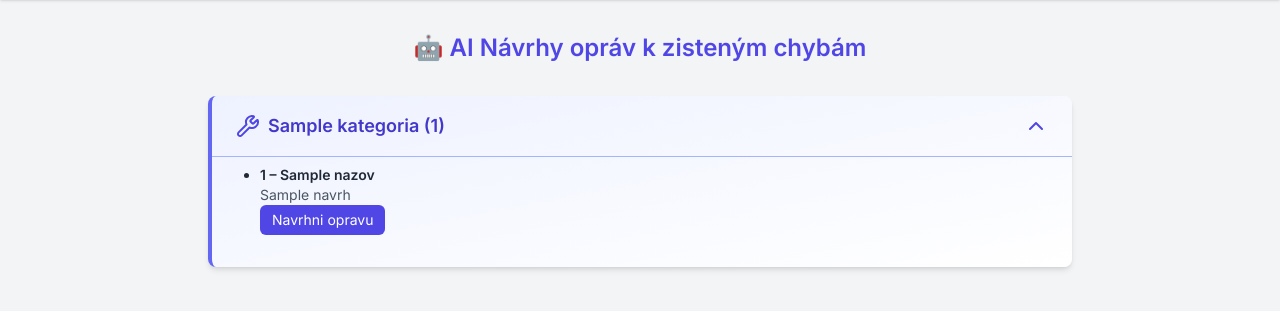
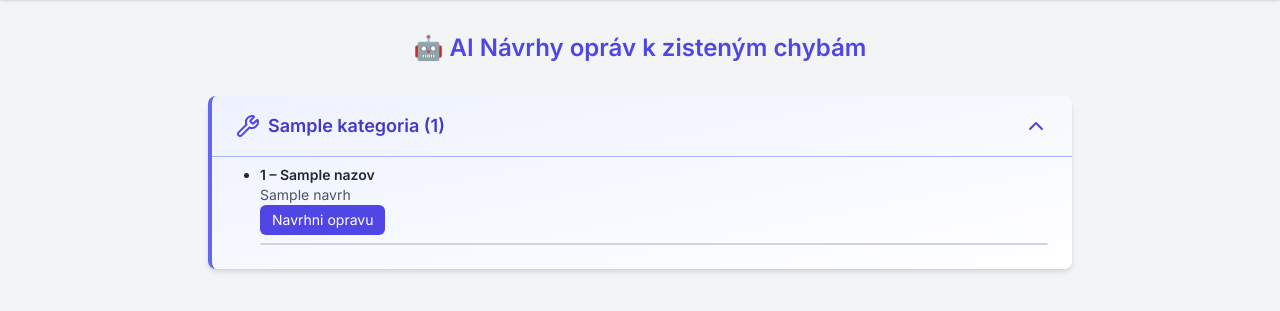
Before and after one commit to domcolelak/eshop-audit-assistant, a FastAPI app: template app/templates/repair_suggestions.html in a window 1280 px wide. Shown: the part 60-371 px from the top of the page. Run offline with FastAPI, Linux system fonts and the light colour scheme; the template is opened without the code that fills it: most values are stand-ins (such as "Sample title", 1, 10 or a date in 2020); style sheets or scripts are compiled from the project's sources.

Commit message:
Fix repair suggestion display with scrollbar for very long texts

```diff
--- a/app/templates/repair_suggestions.html
+++ b/app/templates/repair_suggestions.html
@@ -33,9 +33,12 @@
             font-style: italic;
             color: #374151; /* gray-700 */
             white-space: pre-wrap;
-            max-height: 150px;       /* maximálna výška bloku */
+            max-height: 300px;       /* väčšia maximálna výška pre návrhy */
             overflow-y: auto;        /* vertikálny scrollbar ak je text dlhý */
             padding-right: 0.5rem;   /* padding pre lepšiu čitateľnosť scrollbar-u */
+            border: 1px solid #d1d5db; /* jemný rámik pre lepšiu čitateľnosť */
+            border-radius: 0.25rem;
+            background-color: #f9fafb; /* svetlý podklad */
         }
     </style>
 </head>
```
